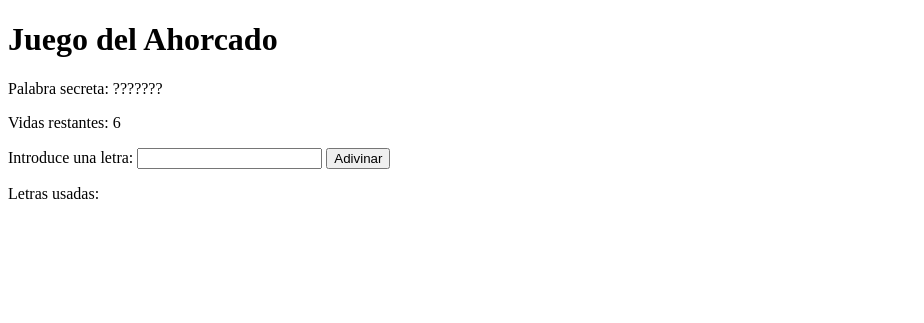
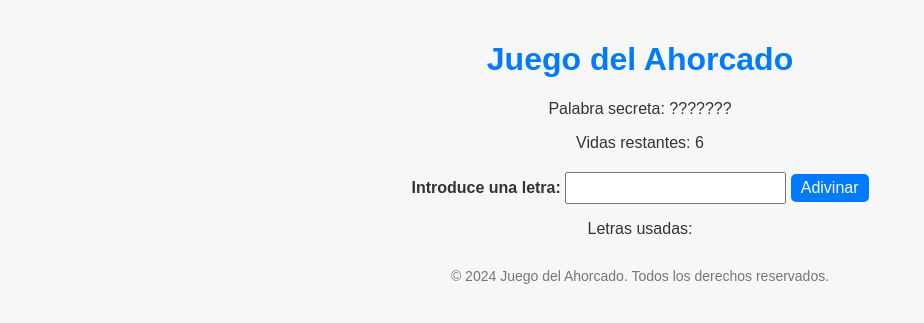
Before and after one commit to Daani04/AE1Despliegue, a PHP site: page / in a window 1280 px wide. Shown: the top 323 px of the page, without its empty margins (0-924 px from the left). Run offline with PHP 8.4, Linux system fonts and the light colour scheme.

Commit message:
Añadiendo primera modificacion de indes.php

```diff
--- a/index.php
+++ b/index.php
@@ -18,7 +18,7 @@ if ($_SERVER['REQUEST_METHOD'] == 'POST' && isset($_POST['letra'])) {
 
     // Verificar si la letra ya se ha usado
     if (in_array($letra, $_SESSION['letras_usadas'])) {
-        echo "Ya has usado la letra '$letra'. Intenta con otra.<br>";
+        echo "<p class='mensaje'>Ya has usado la letra '$letra'. Intenta con otra.</p>";
     } else {
         // Añadir la letra a las usadas
         $_SESSION['letras_usadas'][] = $letra;
@@ -55,6 +55,50 @@ if ($_SESSION['letras_acertadas'] == $_SESSION['palabra']) {
 <head>
     <meta charset="UTF-8">
     <title>Ahorcado</title>
+    <style>
+        body {
+            font-family: Arial, sans-serif;
+            background-color: #f7f7f7;
+            color: #333;
+            text-align: center;
+            margin: 0;
+            padding: 20px;
+        }
+        h1 {
+            color: #007BFF;
+        }
+        form {
+            margin-top: 20px;
+        }
+        label {
+            font-weight: bold;
+        }
+        input[type="text"] {
+            padding: 5px;
+            font-size: 16px;
+        }
+        button {
+            padding: 5px 10px;
+            font-size: 16px;
+            background-color: #007BFF;
+            color: white;
+            border: none;
+            border-radius: 5px;
+            cursor: pointer;
+        }
+        button:hover {
+            background-color: #0056b3;
+        }
+        .mensaje {
+            color: red;
+            font-weight: bold;
+        }
+        footer {
+            margin-top: 30px;
+            font-size: 14px;
+            color: #777;
+        }
+    </style>
 </head>
 <body>
     <h1>Juego del Ahorcado</h1>
@@ -66,5 +110,6 @@ if ($_SESSION['letras_acertadas'] == $_SESSION['palabra']) {
         <button type="submit">Adivinar</button>
     </form>
     <p>Letras usadas: <?php echo implode(', ', $_SESSION['letras_usadas']); ?></p>
+    <footer>&copy; 2024 Juego del Ahorcado. Todos los derechos reservados.</footer>
 </body>
 </html>
```
